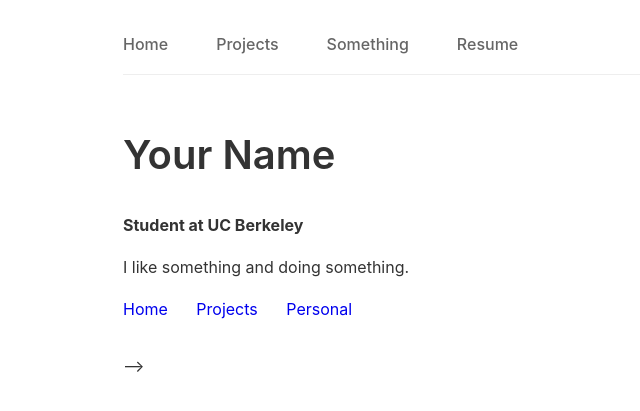
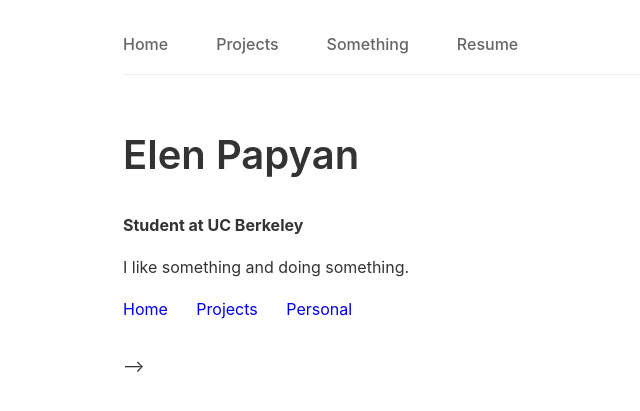
Before and after one commit to papyane/papyane.github.io, a Jekyll site: the page built from index.md, in a window 1280 px wide. Shown: the top 411 px of the page, without its empty margins (117-757 px from the left). Built offline with Jekyll 4.4.1, drawn with Linux system fonts in a browser that asks for light colours.

Commit message:
Update index.md

```diff
--- a/index.md
+++ b/index.md
@@ -3,7 +3,7 @@ layout: default
 title: Home
 ---
 
-# Your Name
+# Elen Papyan
 
 **Student at UC Berkeley**
 
```
